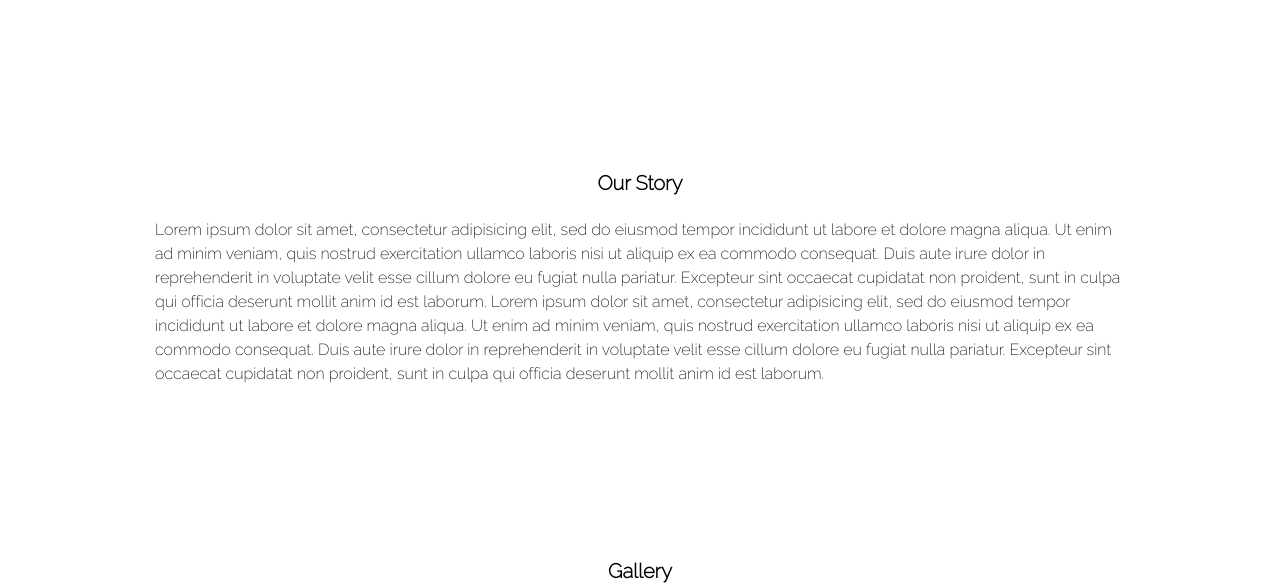
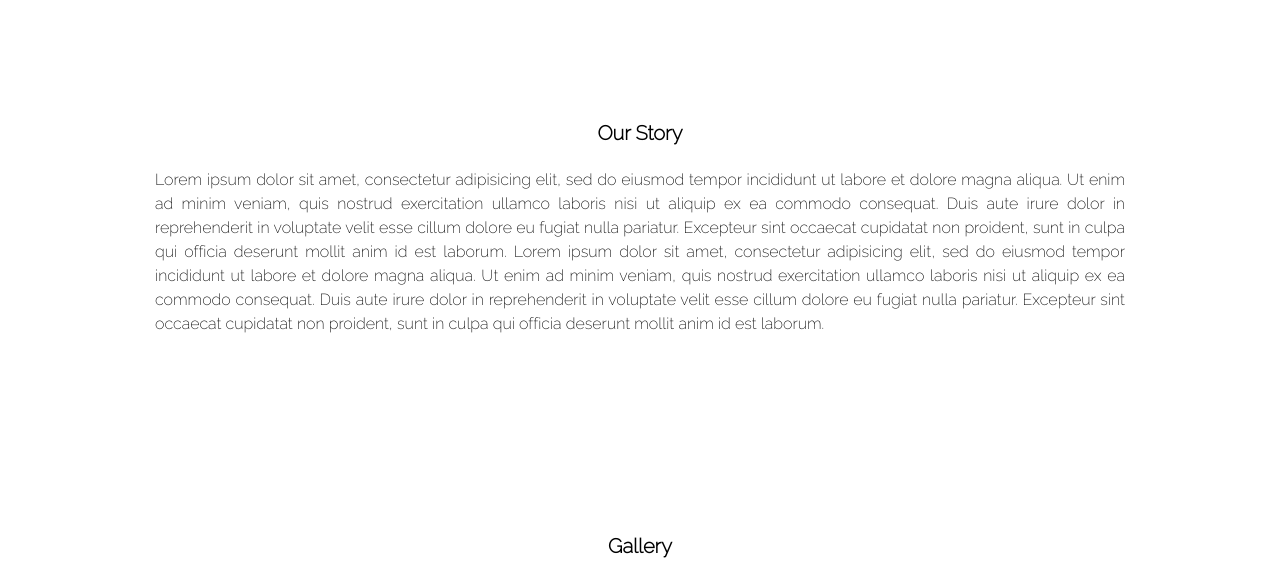
Before and after one commit to TGeronimo/website-BluePigeonPhotography, a plain HTML site: page index.html in a window 1280 px wide. Shown: the part 802-1388 px from the top of the page. Drawn offline with Linux system fonts and the light colour scheme.

Commit message:
style our story section

```diff
--- a/css/styles.css
+++ b/css/styles.css
@@ -126,3 +126,13 @@ header nav ul li {
 #topButton:hover {
   background-color: #555;
 }
+
+
+/* OUR STORY */
+#our-story {
+  padding: 25px 0;
+}
+
+#our-story p {
+  text-align: justify;
+}
```
